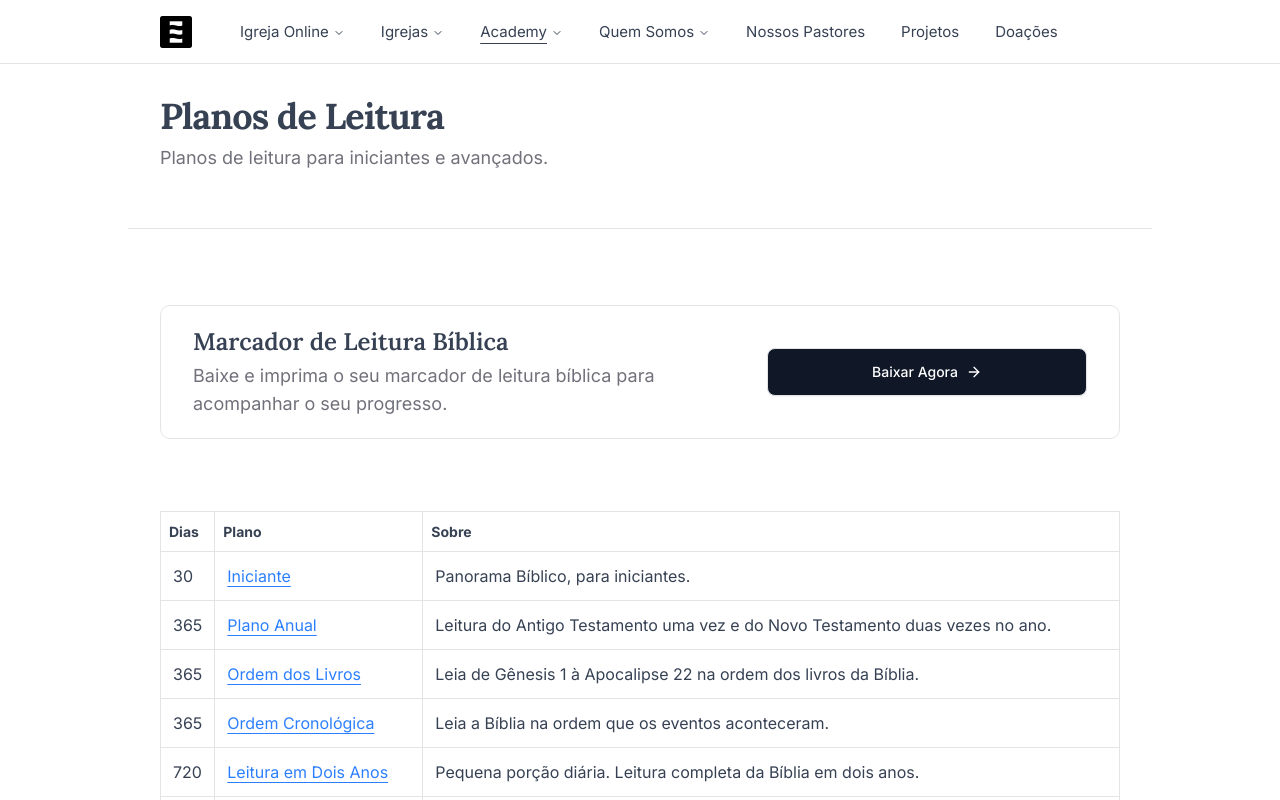
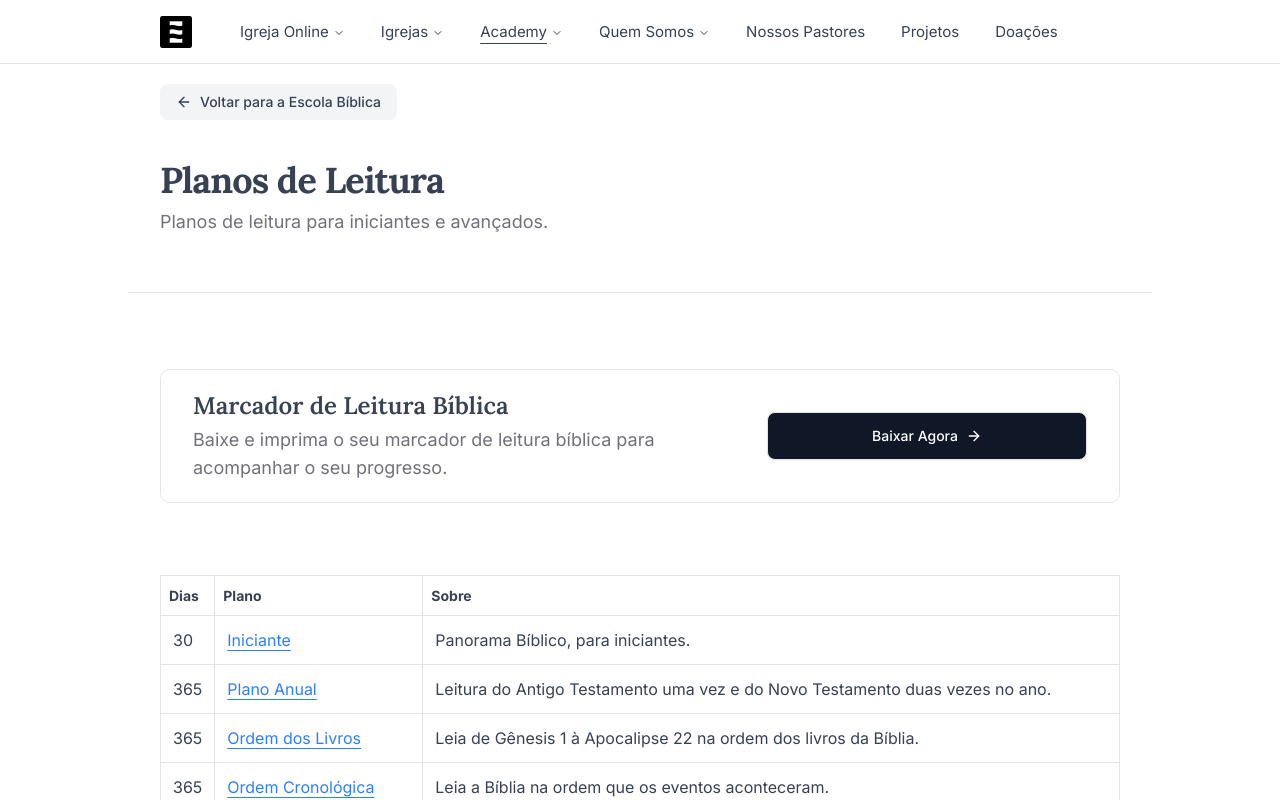
Before and after one commit to oceanodg/ocn-institucional-v4, a Next.js app: page /oceano-academy/planos-de-leitura in a window 1280 px wide. Shown: the top 800 px of the page. Built offline with nearby package versions, Linux system fonts and the light colour scheme.

Commit message:
feat: integrate Escola Biblica back button into Planos Leitura page for improved navigation

```diff
--- a/app/(site)/oceano-academy/planos-de-leitura/page.tsx
+++ b/app/(site)/oceano-academy/planos-de-leitura/page.tsx
@@ -13,6 +13,7 @@ import {
 
 import { cn } from "~/lib/utils";
 import { CTABox } from "~/components/cta-box";
+import { EscolaBiblicaBackButton } from "~/components/back-buttons/escola-biblica-back-button";
 
 function LinkReadingPlan(props: {
   slug: string;
@@ -64,6 +65,8 @@ function ReadingPlanRow(props: {
 export default function PlanosLeituraPage() {
   return (
     <section className="relative backdrop-blur-sm">
+      <EscolaBiblicaBackButton />
+
       <HeroContainer className="pb-2 sm:pb-0 mb-6 sm:mb-8">
         <div className="flex flex-col gap-2">
           <H1 className="text-left">Planos de Leitura</H1>
```
